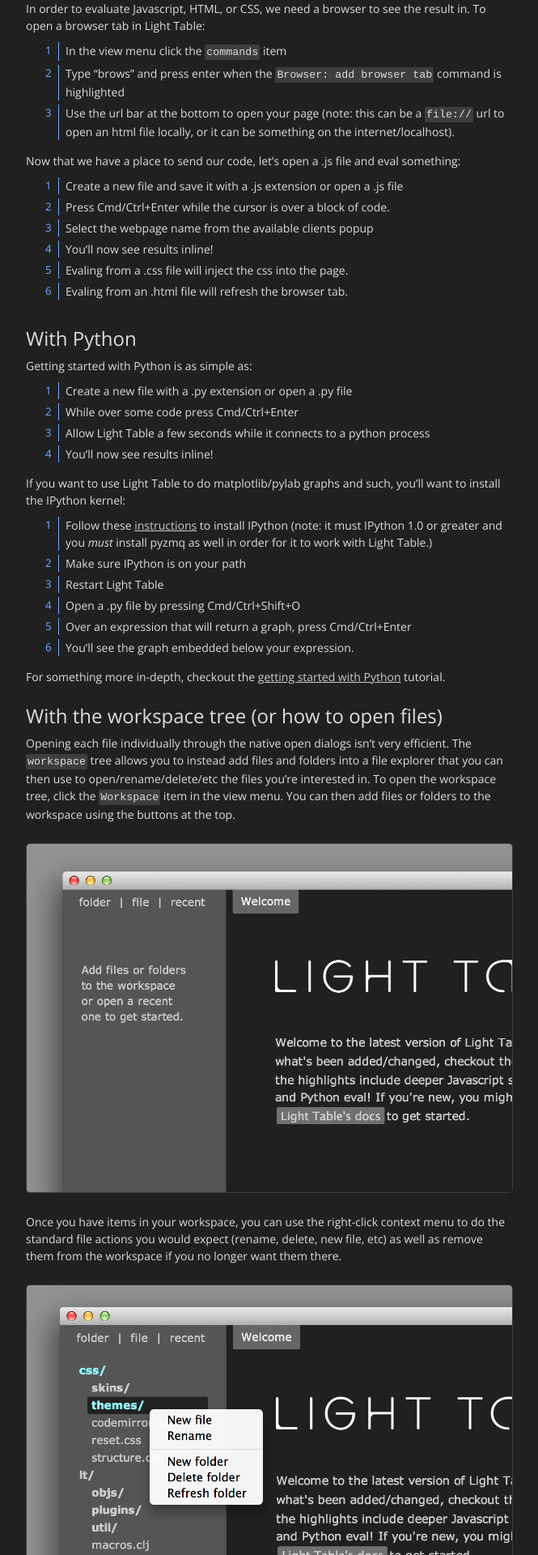
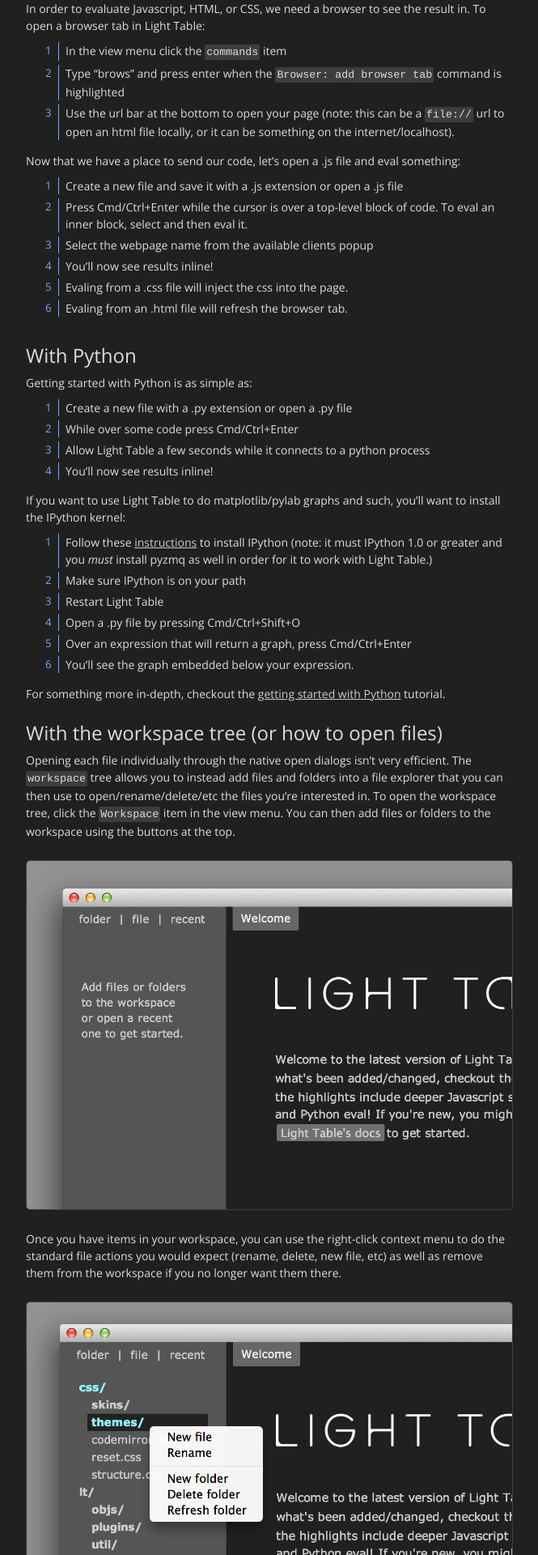
Before and after one commit to LightTable/docs.lighttable.com, a Jekyll site: the page built from _posts/01-01-10-gettingstarted.md, in a window 1280 px wide. Shown: the part 805-2725 px from the top of the page at 81% size, without its empty margins (18-683 px from the left). Built offline with Jekyll 4.4.1, drawn with Linux system fonts in a browser that asks for light colours; nearby versions of some CDN libraries; Markdown is read by kramdown in place of the engine named in the settings.

Commit message:
Add doc to clarify js block eval - LightTable/LightTable#1662

```diff
--- a/_posts/01-01-10-gettingstarted.md
+++ b/_posts/01-01-10-gettingstarted.md
@@ -43,7 +43,7 @@
 Now that we have a place to send our code, let's open a .js file and eval something:
 
 4. Create a new file and save it with a .js extension or open a .js file
-5. Press Cmd/Ctrl+Enter while the cursor is over a block of code.
+5. Press Cmd/Ctrl+Enter while the cursor is over a top-level block of code. To eval an inner block, select and then eval it.
 5. Select the webpage name from the available clients popup
 6. You'll now see results inline!
 7. Evaling from a .css file will inject the css into the page.
```
